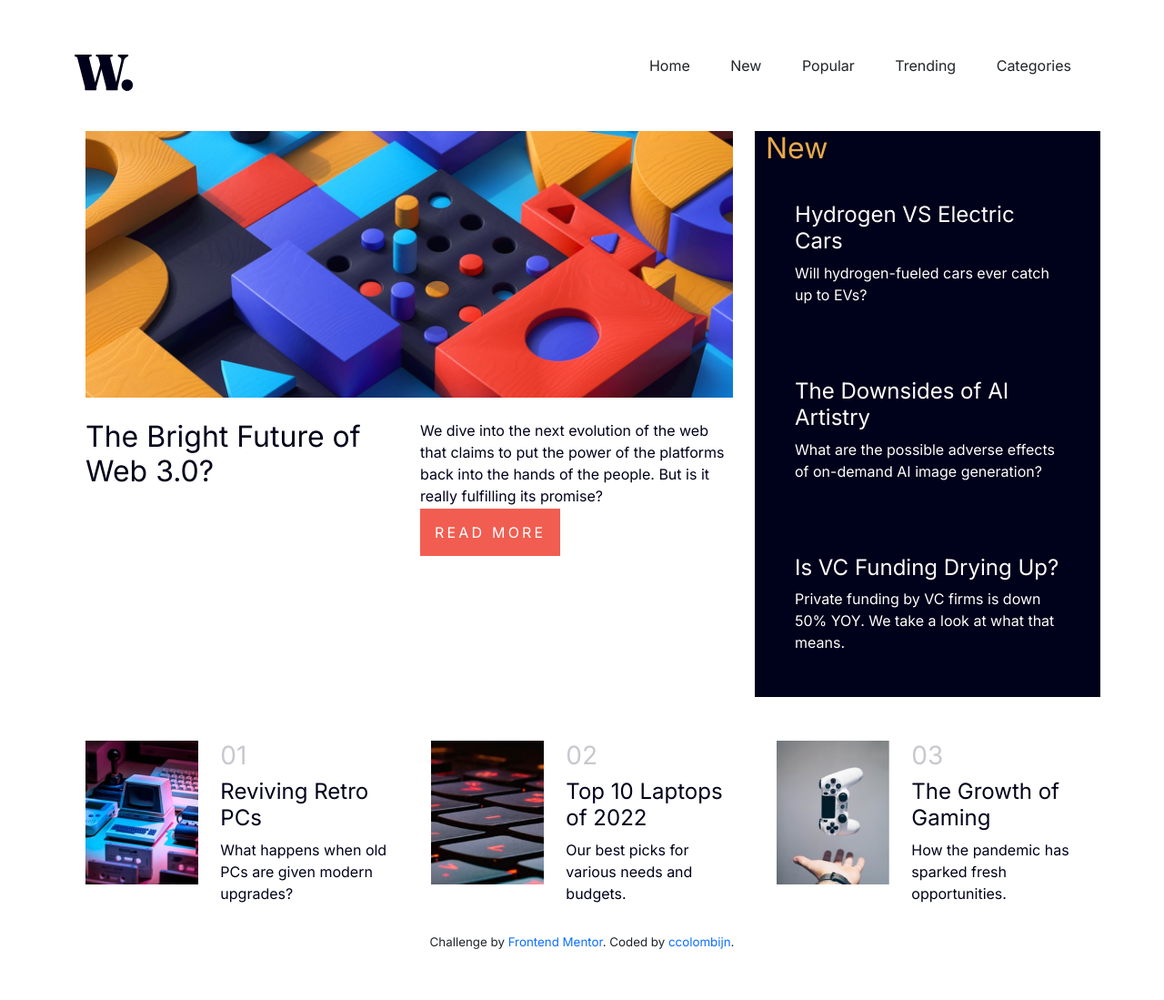
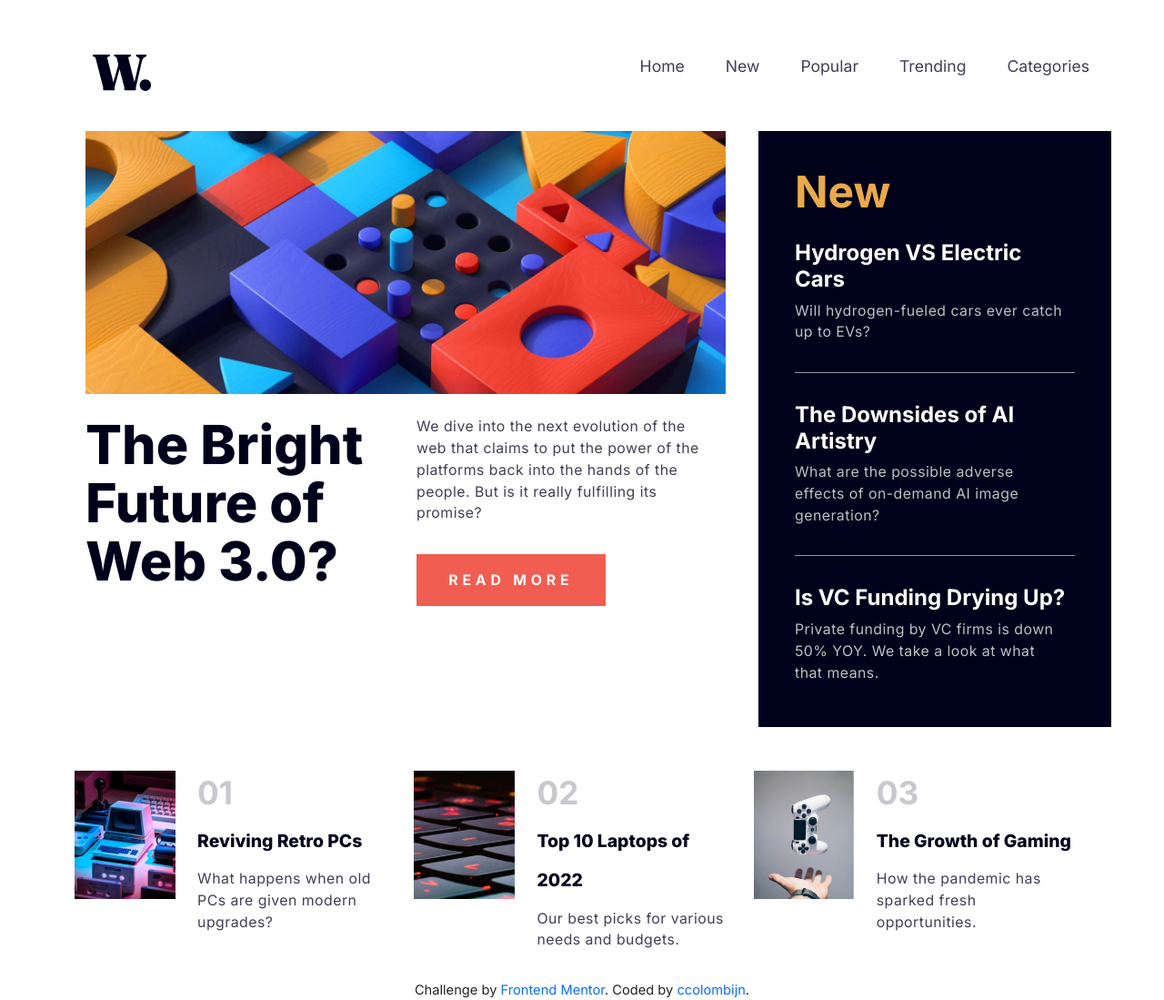
Before and after one commit to ccolombijn/news-homepage-main, a website: page index.html in a window 1280 px wide. Shown: the whole page at 91% size. Before the commit the page ends 1046 px from the top, so only its background shows below. Drawn offline with nearby package versions, Linux system fonts and the light colour scheme.

Commit message:
Additional styling

```diff
--- a/assets/css/styles.css
+++ b/assets/css/styles.css
@@ -1,5 +1,8 @@
-@import url("https://fonts.googleapis.com/css2?family=Inter:wght@400;700;800&display=swap");
-body { font-family: 'Inter',sans-serif; }
+@import url("https://fonts.googleapis.com/css2?family=Inter:wght@400;700;800");
+body {
+    font-family: "Inter", sans-serif;
+    font-size: 1.1rem;
+}
 :root {
     --dark-purple: #00011A;
     --yellow: #E8AA4C;
@@ -7,50 +10,116 @@ body { font-family: 'Inter',sans-serif; }
     --light-grey: #CAC7CF;
     --white: #FFF;
 }
-span.inner { display: none; }
 a { text-decoration: none; }
+/* header */
+header {
+    display: flex;
+    justify-content: space-around;
+    font-family: "Inter", sans-serif;
+    height: 80px;
+    padding-top: 20px;
+}
+header h1.title {
+    width: 65px;
+    padding-left: 0.5em;
+}
 a.logo {
     background: url('../images/logo.svg');
     display: block;
     width: 65px;
     height: 40px;
 }
-header {
-    display: flex;
-    justify-content: space-around;
-    height: 80px;
-    padding-top: 20px;
-}
-header h1.title {
-    width: 65px;
-}
+span.inner { display: none; }
+/* nav */
 nav { text-align: right; }
 nav ul > li {
     display: inline-block;
     padding: 0px 20px;
     list-style-type: none;
 }
-nav ul > li > a { color: var(----dark-purple); }
+nav ul > li > a {
+    color: var(--dark-purple);
+    filter: opacity(0.75);
+}
 nav ul > li > a:hover { color: var(--orange); }
-article { color: var(--dark-purple); }
+nav li:last-child { padding-right: 0em;}
+/* article */
+article {
+    font-family: "Inter", sans-serif;
+    color: var(--dark-purple);
+}
+article p {
+    font-size: 0.9em;
+    filter: opacity(0.75);
+    letter-spacing: .03rem;
+    padding-right: 0.7em;
+}
+img.article-img {
+    width: 100%;
+}
+article h2 {
+    font-weight: 800;
+    font-size: 3.7rem;
+    line-height: 4rem;
+}
 a.article-btn {
     background-color: var(--orange);
     color: var(--white);
-    padding: 1em;
+    padding: 1.2em;
+    font-size: 0.9em;
+    font-weight: 600;
     text-transform: uppercase;
-    letter-spacing: .2rem;
+    letter-spacing: .3rem;
+    padding-left: 2.2rem;
+    padding-right: 2.2rem;
 }
-aside { background-color: var(--dark-purple);}
-aside > article {
-    padding: 2rem;
+a.article-btn:hover{  background-color: var(--dark-purple); }
+/* aside */
+aside {
+    background-color: var(--dark-purple);
 }
-aside > h2 { color: var(--yellow); }
-aside, aside a, aside p { color: var(--white);}
-aside a:hover { color: var(--yellow);}
-footer h3 { color: var(--light-grey); }
-img.article-img {
-    width: 100%;
+aside > article, aside > h2 { padding: 1rem; }
+aside > h2 {
+    color: var(--yellow);
+    font-size: 3rem;
+    font-weight: 700;
+    padding-top: 0.8em;
 }
+aside  h4 {
+    font-weight: 700;
+}
+aside, aside a, aside p { color: var(--white); }
+aside p {
+    filter: opacity(0.75);
+    padding-bottom: 2em;
+    border-bottom: 1px solid var(--light-grey);
+    padding-right: 0.7em;
+}
+aside > article { padding-top: 0em;}
+aside > article:last-child p {
+    border-bottom: unset;
+}
+aside > article:last-child { padding-bottom: 0em; }
+aside a:hover { color: var(--yellow); }
+/* footer */
+footer img.article-img {
+    width: 90%;
+}
+footer h3 {
+    color: var(--light-grey);
+    font-weight: 700;
+    font-size: 2em;
+    line-height: 3rem;
+}
+footer h4 {
+    font-weight: 900;
+    font-size: 1.1em;
+    line-height: 2.7rem;
+}
+footer p { padding-right: 0.7em; }
+footer h4 a { color: var(--dark-purple); }
+footer h4 a:hover { color: var(--orange); }
+/* attribution */
 div.attribution {
     text-align: center;
     font-size: smaller;
--- a/index.html
+++ b/index.html
@@ -4,8 +4,8 @@
   <meta charset="UTF-8">
   <meta name="viewport" content="width=device-width, initial-scale=1.0"> <!-- displays site properly based on user's device -->
   <link rel="icon" type="image/png" sizes="32x32" href="./assets/images/favicon-32x32.png">
-  <link href="https://cdn.jsdelivr.net/npm/bootstrap@5.3.0-alpha3/dist/css/bootstrap.min.css" rel="stylesheet" integrity="sha384-KK94CHFLLe+nY2dmCWGMq91rCGa5gtU4mk92HdvYe+M/SXH301p5ILy+dN9+nJOZ" crossorigin="anonymous">
-  <link rel="stylesheet" href="assets/css/styles.css">
+    <link href="https://cdn.jsdelivr.net/npm/bootstrap@5.3.0-alpha3/dist/css/bootstrap.min.css" rel="stylesheet" integrity="sha384-KK94CHFLLe+nY2dmCWGMq91rCGa5gtU4mk92HdvYe+M/SXH301p5ILy+dN9+nJOZ" crossorigin="anonymous">
+  <link href="assets/css/styles.css" rel="stylesheet" type="text/css" />
   <title>Frontend Mentor | News homepage</title>
 </head>
 <body>
@@ -30,7 +30,7 @@
                 <img src="./assets/images/icon-menu-close.svg" class="close" /> -->
             </nav>
         </header>
-        <main class="row">
+        <main class="row gx-5">
            <article class="col-md-8">
                 <div class="container">
                     <div class="row">
@@ -43,7 +43,7 @@
                             <h2>The Bright Future of Web 3.0?</h2>
                         </div>
                         <div class="col">
-                            <p>We dive into the next evolution of the web that claims to put the power of the platforms back into the hands of the people. But is it really fulfilling its promise?</p>
+                            <p class="mb-5">We dive into the next evolution of the web that claims to put the power of the platforms back into the hands of the people. But is it really fulfilling its promise?</p>
                             <a href="#" class="article-btn" >Read more</a>
                         </div>
                     </div>
@@ -66,16 +66,16 @@
             </aside>
         </main>
 
-        <footer class="row mt-5">
+        <footer class="row mt-5 gx-1">
             <article class="col-md-4">
                 <div class="container">
                     <div class="row">
-                        <div class="col-md-5">
+                        <div class="col-md-4 gx-0">
                             <img src="./assets/images/image-retro-pcs.jpg" class="article-img" />
                         </div>
-                        <div class="col-md-7">
+                        <div class="col-md-8">
                             <h3>01</h3>
-                            <h4>Reviving Retro PCs</h4>
+                            <h4><a href="">Reviving Retro PCs</a></h4>
                             <p>What happens when old PCs are given modern upgrades?</p>
                         </div>
                     </div>
@@ -84,12 +84,12 @@
             <article class="col-md-4">
                 <div class="container">
                     <div class="row">
-                        <div class="col-md-5">
+                        <div class="col-md-4 gx-0">
                             <img src="./assets/images/image-top-laptops.jpg" class="article-img" />
                         </div>
-                        <div class="col-md-7">
+                        <div class="col-md-8">
                             <h3>02</h3>
-                            <h4>Top 10 Laptops of 2022</h4>
+                            <h4><a href="">Top 10 Laptops of 2022</a></h4>
                             <p>Our best picks for various needs and budgets.</p>
                         </div>
                     </div>
@@ -98,12 +98,12 @@
             <article class="col-md-4">
                 <div class="container">
                     <div class="row">
-                        <div class="col-md-5">
+                        <div class="col-md-4 gx-0">
                             <img src="./assets/images/image-gaming-growth.jpg" class="article-img" />
                         </div>
-                        <div class="col-md-7">
+                        <div class="col-md-8">
                             <h3>03</h3>
-                            <h4>The Growth of Gaming</h4>
+                            <h4><a href="">The Growth of Gaming</a></h4>
                             <p>How the pandemic has sparked fresh opportunities.</p>
                         </div>
                     </div>
```
